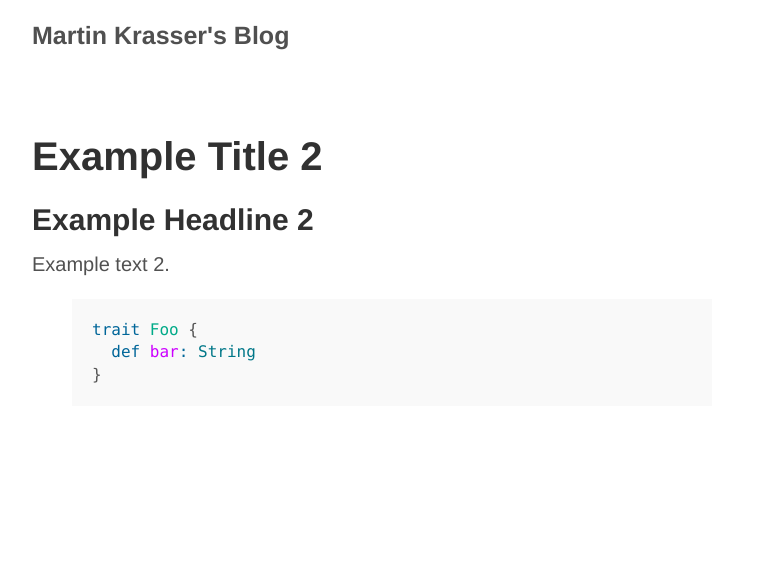
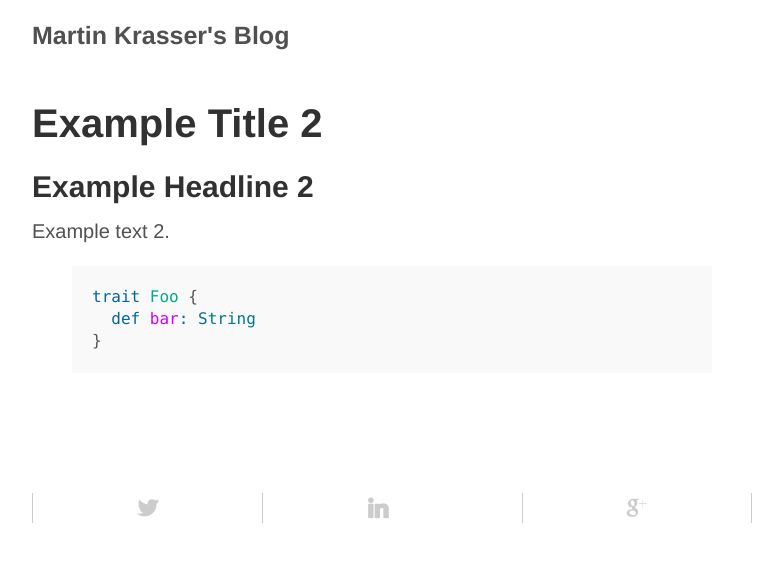
Before and after one commit to krasserm/krasserm.github.io, a Jekyll site: the page built from _posts/2015-01-05-example-2.md, in a window 1280 px wide. Shown: the top 562 px of the page, without its empty margins (248-1031 px from the left). Built offline with Jekyll 4.4.1, drawn with Linux system fonts in a browser that asks for light colours.

Commit message:
Add social buttons to posts

```diff
--- a/_includes/head.html
+++ b/_includes/head.html
@@ -15,6 +15,8 @@
 
     <!-- CSS -->
     <link rel="stylesheet" href="{{ site.baseurl }}css/poole.css">
+    <link rel="stylesheet" href="{{ site.baseurl }}css/socicon.css">
+    <link rel="stylesheet" href="{{ site.baseurl }}css/share.css">
     <link rel="stylesheet" href="{{ site.baseurl }}css/syntax.css">
 
     <!-- RSS -->
--- a/_layouts/default.html
+++ b/_layouts/default.html
@@ -18,6 +18,7 @@
     </main>
 
     <footer class="footer">
+        <a href="{{ site.baseurl }}atom.xml">Feed</a> | <a href="{{ site.baseurl }}about">About</a>
     </footer>
 </div>
 
--- /dev/null
+++ b/_layouts/post.html
@@ -0,0 +1,65 @@
+<!DOCTYPE html>
+<html lang="en">
+
+{% include head.html %}
+
+<body>
+
+<div class="container content">
+    <header class="masthead">
+        <h3 class="masthead-title">
+            <a href="{{ site.baseurl }}" title="Home">{{ site.title }}</a>
+            <small>{{ site.tagline }}</small>
+        </h3>
+    </header>
+
+    <main>
+        {{ content }}
+    </main>
+
+    <footer class="footer">
+        <div class="custom-social-buttons">
+            <div class="custom-social-button twitter">
+                <a id="twitter-link" href="#"><span class="socicon">a</span></a>
+            </div>
+            <div class="custom-social-button linkedin">
+                <a id="linkedin-link" href="#"><span class="socicon">j</span></a>
+            </div>
+            <div class="custom-social-button googleplus">
+                <a id="googleplus-link" href="#"><span class="socicon">c</span></a>
+            </div>
+        </div>
+        <script type="text/javascript">
+            window.onload = function() {
+                var blogDomain = encodeURIComponent("{{ site.url }}");
+                var pageTitleSpaces = encodeURIComponent("{{ page.title }}") + "&amp;";
+                var pageID = "{{ page.id }}";
+                var pageURL = encodeURIComponent(pageID) + "&amp;";
+
+                var twitterPartOne = "https://twitter.com/intent/tweet?original_referer=";
+                var twitterPartTwo = "text=";
+                var twitterPartThree = "tw_p=tweetbutton&amp;url=";
+                var twitterPartFour = "via=mrt1nz";
+                var twitterUrl = twitterPartOne + blogDomain + pageURL + twitterPartTwo + pageTitleSpaces + twitterPartThree + blogDomain + pageURL + twitterPartFour;
+                var twitterLink = document.getElementById("twitter-link");
+                twitterLink.onclick = function() { popUp=window.open(twitterUrl, 'popupwindow', 'scrollbars=yes,width=600,height=400');popUp.focus();return false };
+
+                var linkedinPartOne = "http://www.linkedin.com/shareArticle?mini=true&url=";
+                var linkedinPartTwo = "&title=";
+                var linkedinPartThree = "&summary=";
+                var linkedinPartFour = "&source=";
+                var linkedinUrl = linkedinPartOne + blogDomain + pageURL + linkedinPartTwo + pageTitleSpaces + linkedinPartFour + "@bigal";
+                var linkedInLink = document.getElementById("linkedin-link");
+                linkedInLink.onclick = function() { popUp=window.open(linkedinUrl, 'popupwindow', 'scrollbars=yes,width=600,height=400');popUp.focus();return false };
+
+                var googlePlusPartOne = "https://plus.google.com/share?url=";
+                var googlePlusUrl = googlePlusPartOne + blogDomain + pageID;
+                var googlePlusLink = document.getElementById("googleplus-link");
+                googlePlusLink.onclick = function() { popUp=window.open(googlePlusUrl, 'popupwindow', 'scrollbars=yes,width=600,height=400');popUp.focus();return false };
+            };
+        </script>
+    </footer>
+</div>
+
+</body>
+</html>
--- a/css/poole.css
+++ b/css/poole.css
@@ -303,7 +303,7 @@
 .masthead {
   padding-top:    1rem;
   padding-bottom: 1rem;
-  margin-bottom: 3rem;
+  margin-bottom: 0rem;
 }
 .masthead-title {
   margin-top: 0;
--- /dev/null
+++ b/css/share.css
@@ -0,0 +1,44 @@
+.socicon {
+  font-family: 'socicon' !important;
+}
+
+.share-buttons-label {
+  color: #ccc;
+  font-weight: bold;
+}
+
+.custom-social-buttons {
+  margin-bottom: 120px;
+}
+
+.custom-social-button {
+  height: 30px;
+  border-left: 1px solid #ccc;
+  width: 32%;
+  text-align: center;
+  float: left;
+}
+
+.custom-social-button.googleplus {
+  border-right: 1px solid #ccc;
+  float: right;
+}
+
+.custom-social-button a {
+  vertical-align: middle;
+  color: #ccc;
+  font-weight: bold;
+}
+
+.custom-social-button a i {
+  display: block;
+  width: 100%;
+  height: 100%;
+  line-height: 30px;
+}
+
+.custom-social-button a:hover {
+  vertical-align: middle;
+  color: #555;
+  font-weight: bold;
+}
--- /dev/null
+++ b/css/socicon.css
@@ -0,0 +1,12 @@
+@font-face {
+    font-family: 'socicon';
+    src: url('font/socicon-webfont.eot');
+    src: url('font/socicon-webfont.eot?#iefix') format('embedded-opentype'),
+         url('font/socicon-webfont.woff') format('woff'),
+         url('font/socicon-webfont.woff2') format('woff2'),
+         url('font/socicon-webfont.ttf') format('truetype'),
+         url('font/socicon-webfont.svg#sociconregular') format('svg');
+    font-weight: normal;
+    font-style: normal;
+    text-transform: initial;
+}
```
Also changed, not shown: _posts/2015-01-04-example-1.md (+1 -1 lines), _posts/2015-01-05-example-2.md (+1 -1 lines), css/font/socicon-webfont.ttf (added), css/font/socicon-webfont.woff (added), css/font/socicon-webfont.woff2 (added), 3 other files. Lines whose indentation alone changed are shown as unchanged.
